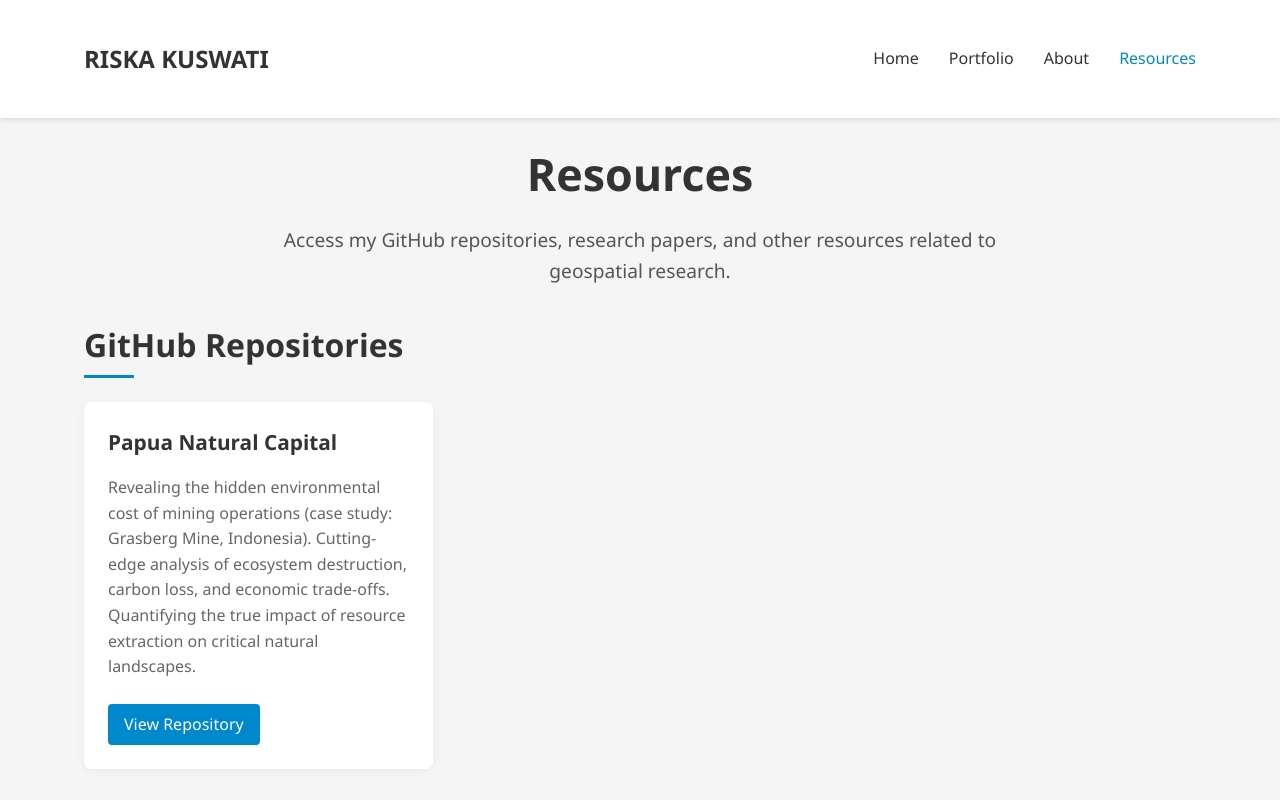
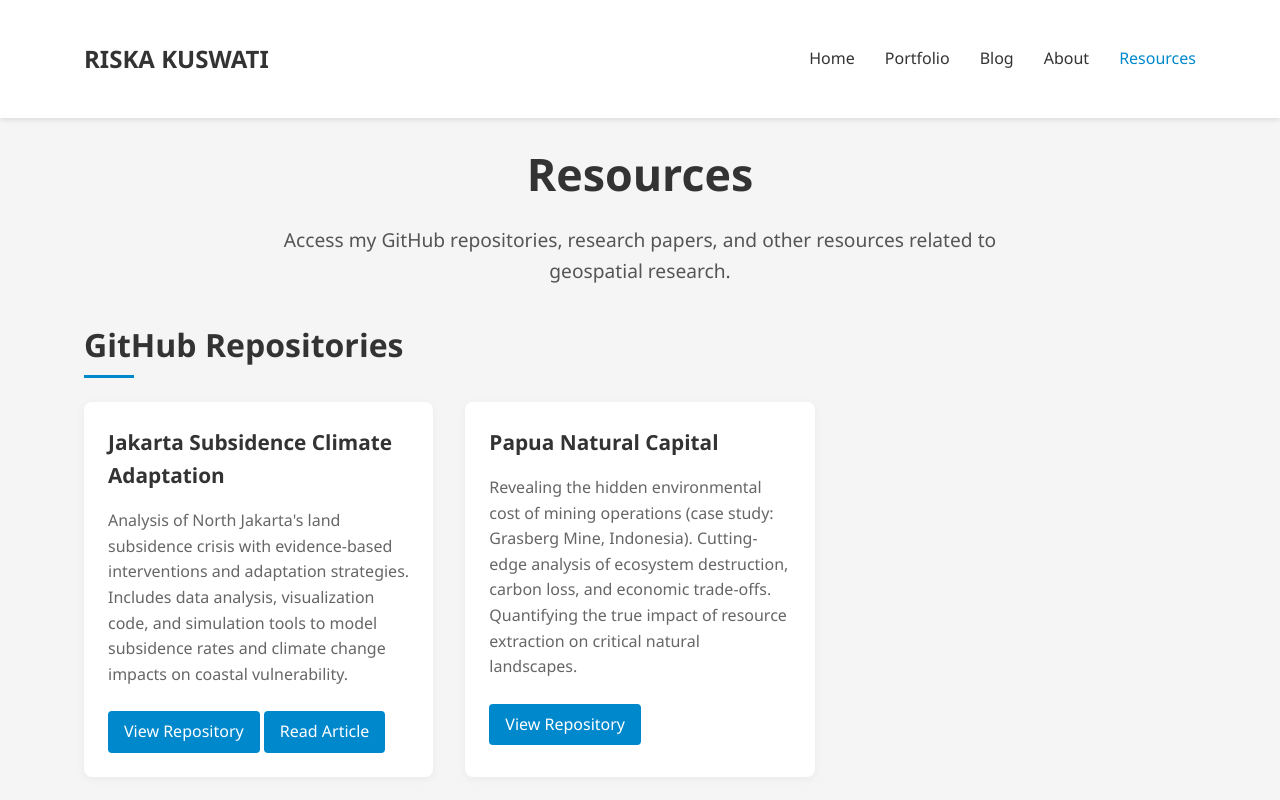
Before and after one commit to R1-AK/R1-AK.github.io, a plain HTML site: page resources.html in a window 1280 px wide. Shown: the top 800 px of the page. Drawn offline with Linux system fonts and the light colour scheme.

Commit message:
Update resources.html

```diff
--- a/resources.html
+++ b/resources.html
@@ -15,6 +15,7 @@
                 <ul class="nav-links">
                     <li><a href="index.html" class="nav-link">Home</a></li>
                     <li><a href="portfolio.html" class="nav-link">Portfolio</a></li>
+                    <li><a href="blog.html" class="nav-link">Blog</a></li>
                     <li><a href="about.html" class="nav-link">About</a></li>
                     <li><a href="resources.html" class="nav-link active">Resources</a></li>
                 </ul>
@@ -22,7 +23,6 @@
             </nav>
         </div>
     </header>
-
     <!-- Resources Section -->
     <section id="resources" class="active">
         <div class="container">
@@ -33,6 +33,15 @@
             <div class="resource-section">
                 <h2>GitHub Repositories</h2>
                 <div class="resources-grid">
+                    <div class="resource-card">
+                        <h3>Jakarta Subsidence Climate Adaptation</h3>
+                        <p>Analysis of North Jakarta's land subsidence crisis with evidence-based interventions and adaptation strategies. Includes data analysis, visualization code, and simulation tools to model subsidence rates and climate change impacts on coastal vulnerability.</p>
+                        <div class="resource-links">
+                            <a href="https://github.com/R1-AK/jakarta-subsidence-climate-adaptation" class="resource-link" target="_blank">View Repository</a>
+                            <a href="jakarta-subsidence.html" class="resource-link secondary">Read Article</a>
+                        </div>
+                    </div>
+
                     <div class="resource-card">
                         <h3>Papua Natural Capital</h3>
                         <p>Revealing the hidden environmental cost of mining operations (case study: Grasberg Mine, Indonesia). Cutting-edge analysis of ecosystem destruction, carbon loss, and economic trade-offs. Quantifying the true impact of resource extraction on critical natural landscapes.</p>
@@ -58,7 +67,6 @@
             </div>
         </div>
     </section>
-
     <!-- Footer -->
     <footer>
         <div class="container">
@@ -71,7 +79,6 @@
             <p>&copy; 2025 Riska Aprilia Kuswati. All rights reserved.</p>
         </div>
     </footer>
-
     <script>
         // Mobile menu toggle
         const menuToggle = document.querySelector('.menu-toggle');
```
